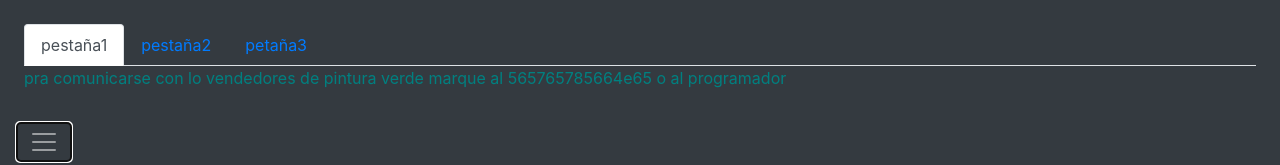
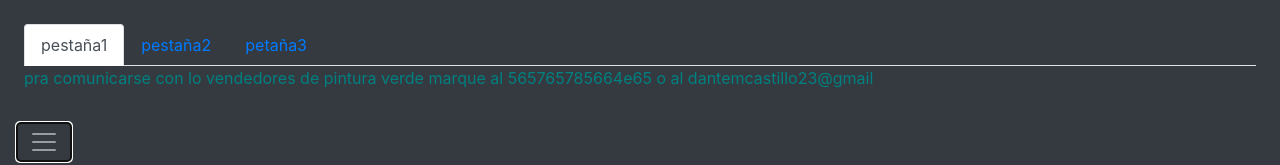
Before and after one commit to dante520/obout, a website: page index.html in a window 1280 px wide. Both pictures are taken after a click on the button "Toggle navigation". Shown: the top 165 px of the page. Drawn offline with nearby package versions, Linux system fonts and the light colour scheme; files that its build step writes are made by us from their sources; a web font is replaced by a local one.

Commit message:
no message

```diff
--- a/index.html
+++ b/index.html
@@ -86,7 +86,7 @@
             </li>
           </ul>
           <div class="tab-content" id="myTabContent">
-            <div class="tab-pane fade show active" id="home" role="tabpanel" aria-labelledby="home-tab">pra comunicarse con lo vendedores de pintura verde marque al 565765785664e65 o al <dantemcastillo23@gmail class="com">programador</dantemcastillo23@gmail></div>
+            <div class="tab-pane fade show active" id="home" role="tabpanel" aria-labelledby="home-tab">pra comunicarse con lo vendedores de pintura verde marque al 565765785664e65 o al dantemcastillo23@gmail</div>
             <div class="tab-pane fade" id="profile" role="tabpanel" aria-labelledby="profile-tab">contenido de pestaña2</div>
             <div class="tab-pane fade" id="contact" role="tabpanel" aria-labelledby="contact-tab">contenido de pestaña3</div>
           </div>
```
